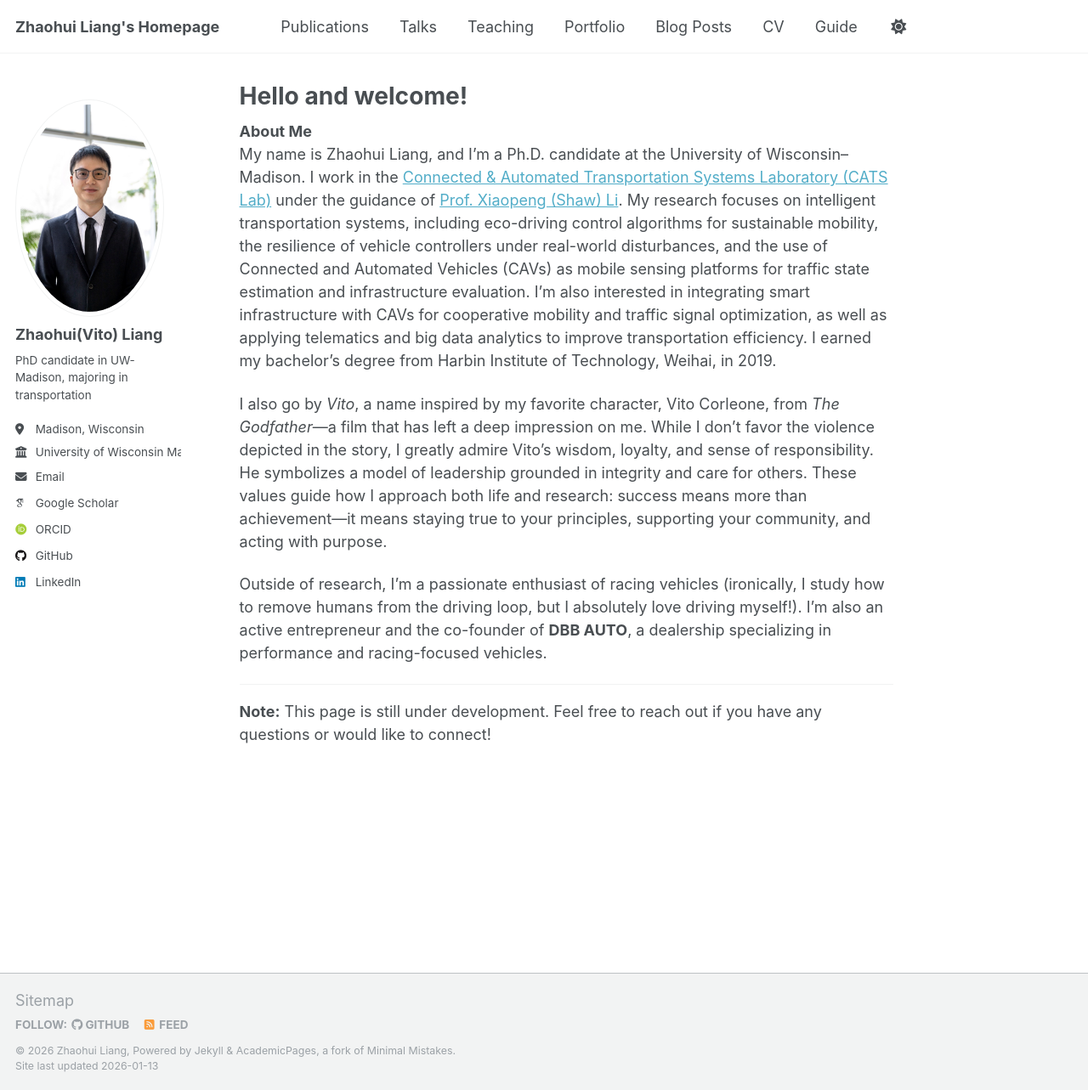
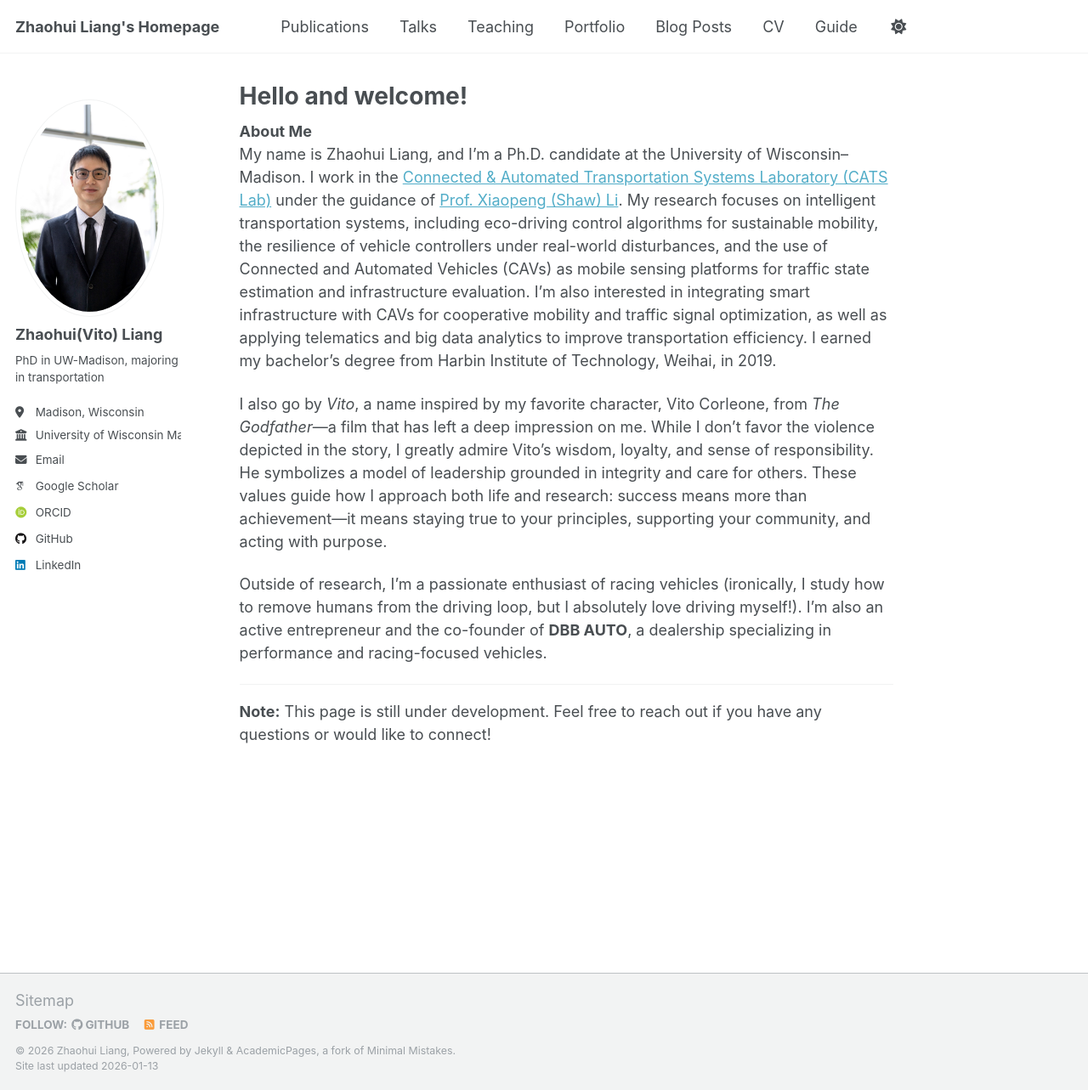
Before and after one commit to zhaohui-liang/zhaohui-liang.github.io, a Jekyll site: the page built from _pages/about.md, in a window 1280 px wide and 1283 px high. Shown: the whole window at 85% size. Built offline with Jekyll 4.4.1, drawn with Linux system fonts in a browser that asks for light colours; some web fonts are replaced; a script that is not in the unit is left out.

Commit message:
update graduation

```diff
--- a/_config.yml
+++ b/_config.yml
@@ -12,7 +12,7 @@ site_theme               : "default"
 title                    : "Zhaohui Liang's Homepage"
 title_separator          : "-"
 name                     : &name "Zhaohui Liang"
-description              : &description "A PhD candidate in UW-Madison, majoring in transportation"
+description              : &description "Earn PhD in UW-Madison, majoring in transportation"
 url                      : https://zhaohui-liang.github.io # the base hostname & protocol for your site e.g. "https://[your GitHub username].github.io" or if you already have some other page hosted on Github then use "https://[your GitHub username].github.io/[Your Repo Name]"
 baseurl                  : "" # the subpath of your site, e.g. "/blog"
 repository               : "zhaohui-liang/zhaohui-liang.github.io"
@@ -25,7 +25,7 @@ author:
   avatar           : "Official_self.jpg"
   name             : "Zhaohui(Vito) Liang"
   pronouns         :  #example: "He/his"
-  bio              : "PhD candidate in UW-Madison, majoring in transportation"
+  bio              : "PhD in UW-Madison, majoring in transportation"
   location         : "Madison, Wisconsin"
   employer         : "University of Wisconsin Madison"
   uri              : # URL
```
